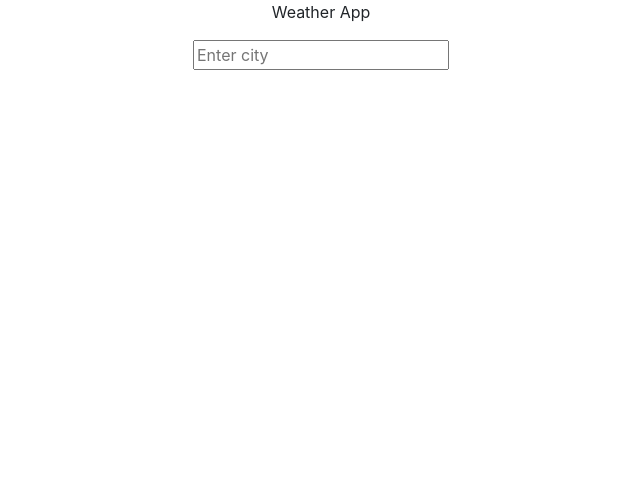
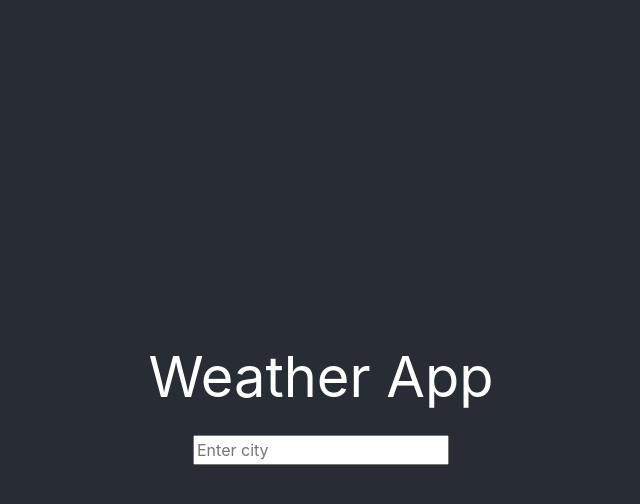
Before and after one commit to gabip86/weather-app, a React (Create React App) app: page / in a window 1280 px wide. Shown: the top 504 px of the page, without its empty margins (319-959 px from the left). Built offline with nearby package versions, Linux system fonts and the light colour scheme.

Commit message:
Add styling

```diff
--- a/src/WeatherApp.css
+++ b/src/WeatherApp.css
@@ -2,13 +2,16 @@
     text-align: center;
 }
 
-.App-header {
+.App-main {
     background-color: #282c34;
     min-height: 100vh;
     display: flex;
     flex-direction: column;
     align-items: center;
     justify-content: center;
-  font-size: calc(10px + 2vmin);
     color: white;
 }
+
+.App-title {
+    font-size: calc(40px + 2vmin);
+}
```
Lines whose indentation alone changed are shown as unchanged.
